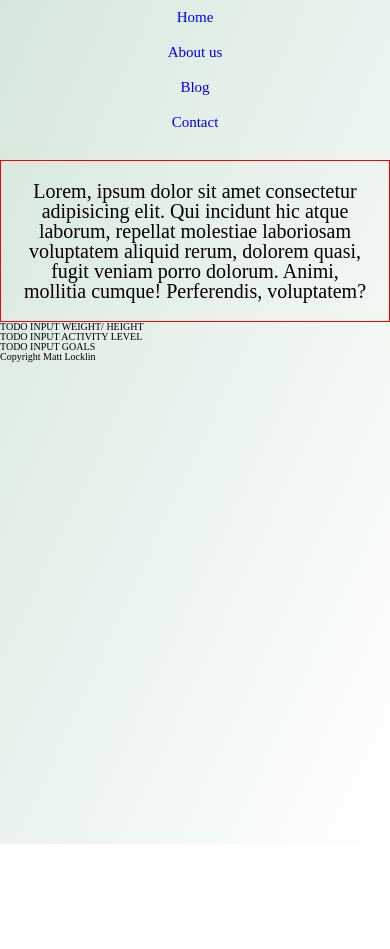
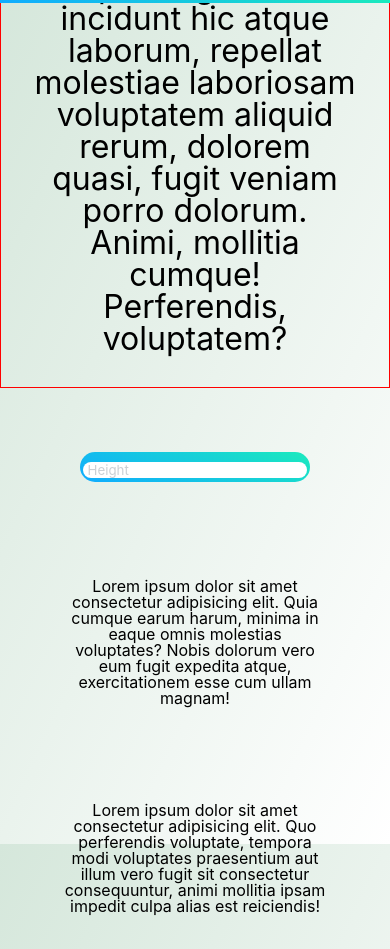
Before and after one commit to Lockers/Build-Week-1-Macro-Calculator, a website: page index.html in a window 390 px wide. Shown: the top 949 px of the page. Before the commit the page ends 844 px from the top, so only its background shows below. Drawn offline with Linux system fonts and the light colour scheme.

Commit message:
Loading to GH-pages to test on mobile
Added some input fields I need to test on mobile to play around with

```diff
--- a/LESS/index.less
+++ b/LESS/index.less
@@ -2,7 +2,8 @@
 @import '.\LESS\navbar.less';
 @import '.\LESS\variables.less';
 @import '.\LESS\header.less';
-@import '.LESS\middle.less';
+@import '.\LESS\middle.less';
+@import '.\LESS\inputs.less';
 
 
 :root {
--- /dev/null
+++ b/LESS/inputs.less
@@ -0,0 +1,101 @@
+.input {
+
+	// needs to be relative so the :focus span is positioned correctly
+	position:relative;
+
+	// bigger font size for demo purposes
+	font-size: 1.5em;
+
+	// the border gradient
+	background: linear-gradient(21deg, #10abff, #1beabd);
+
+	// the width of the input border
+	padding: 3px;
+
+	// we want inline fields by default
+	display: inline-block;
+
+	// we want rounded corners no matter the size of the field
+	border-radius: 9999em;
+
+	// style of the actual input field
+	*:not(span) {
+		position: relative;
+		display: inherit;
+		border-radius: inherit;
+		margin: 0;
+		border: none;
+		outline: none;
+		padding: 0 .325em;
+		z-index: 1; // needs to be above the :focus span
+
+		// summon fancy shadow styles when focussed
+		&:focus + span {
+			opacity: 1;
+			transform: scale(1);
+		}
+	}
+
+	// we don't animate box-shadow directly as that can't be done on the GPU, only animate opacity and transform for high performance animations.
+	span {
+
+		transform: scale(.993, .94); // scale it down just a little bit
+		transition: transform .5s, opacity .25s;
+		opacity: 0; // is hidden by default
+
+		position:absolute;
+		z-index: 0; // needs to be below the field (would block input otherwise)
+		margin:4px; // a bit bigger than .input padding, this prevents background color pixels shining through
+		left:0;
+		top:0;
+		right:0;
+		bottom:0;
+		border-radius: inherit;
+		pointer-events: none; // this allows the user to click through this element, as the shadow is rather wide it might overlap with other fields and we don't want to block those.
+
+		// fancy shadow styles
+		box-shadow: inset 0 0 0 3px #fff,
+			0 0 0 4px #fff,
+			3px -3px 30px #1beabd,
+			-3px 3px 30px #10abff;
+	}
+
+}
+
+html {
+	font-family: -apple-system, BlinkMacSystemFont, "Segoe UI", Roboto, Helvetica, Arial, sans-serif, "Apple Color Emoji", "Segoe UI Emoji", "Segoe UI Symbol";
+	line-height:1.5;
+	font-size:1em;
+}
+
+body {
+	text-align: center;
+	display:flex;
+	align-items: center;
+	justify-content: center;
+}
+
+html, body {
+	height:100%;
+}
+
+input {
+	font-family: inherit;
+	line-height:inherit;
+	color:#2e3750;
+	min-width:12em;
+}
+
+::placeholder {
+	color:#cbd0d5;
+}
+
+html::after {
+	content:'';
+	background: linear-gradient(21deg, #10abff, #1beabd);
+	height:3px;
+	width:100%;
+	position:absolute;
+	left:0;
+	top:0;
+}
--- a/LESS/middle.less
+++ b/LESS/middle.less
@@ -1,4 +1,6 @@
 .inputs{
     display: flex;
     justify-content: center;
+    padding: 2rem;
+    margin: 2rem;
 }
--- a/LESS/navbar.less
+++ b/LESS/navbar.less
@@ -25,3 +25,9 @@
         max-width: 800px;
   }
     }
+
+
+.footer-navbar{
+    display: flex;
+    flex-direction: row;
+}
--- a/index.html
+++ b/index.html
@@ -17,8 +17,8 @@
                 <div class="title">
                     <div class='mobile-nav'>
                         <a href="#">Home</a>
-                        <a href="#">About us</a>
-                        <a href="#">Blog</a>
+                        <a href="#">Macro Calculator</a>
+                        <a href="#">Weight Loss Calculators</a>
                         <a href="#">Contact</a>
                     </div>
                 </div>
@@ -33,16 +33,30 @@
         </header>
         <div class="middle-content">
             <section>
-                <div class='inputs'>TODO INPUT WEIGHT/ HEIGHT</div>
+                <div class='inputs'><p>
+                    <span class="input">
+                        <input type="text" placeholder="Height">
+                        <span></span>
+                    </span>
+                </p></div>
             </section>
             <section>
-                <div class='inputs'>TODO INPUT ACTIVITY LEVEL</div>
+                <div class='inputs'><p>Lorem ipsum dolor sit amet consectetur adipisicing elit. Quia cumque earum harum, minima in eaque omnis molestias voluptates? Nobis dolorum vero eum fugit expedita atque, exercitationem esse cum ullam magnam!</p></div>
             </section>
             <section>
-                <div class='inputs'>TODO INPUT GOALS</div>
+                <div class='inputs'><p>Lorem ipsum dolor sit amet consectetur adipisicing elit. Quo perferendis voluptate, tempora modi voluptates praesentium aut illum vero fugit sit consectetur consequuntur, animi mollitia ipsam impedit culpa alias est reiciendis!</p></div>
             </section>
         </div>
         <footer>
+            <nav class='footer-navbar'>
+                <div class="title">
+                    <div class='mobile-nav'>
+                        <a href="#">Home</a>
+                        <a href="#">Macro Calculator</a>
+                        <a href="#">Weight Loss Calculators</a>
+                        <a href="#">Contact</a>
+                    </div>
+                </div>
             Copyright Matt Locklin
         </footer>
     </div>
```
Also changed, not shown: CSS/index.css.
